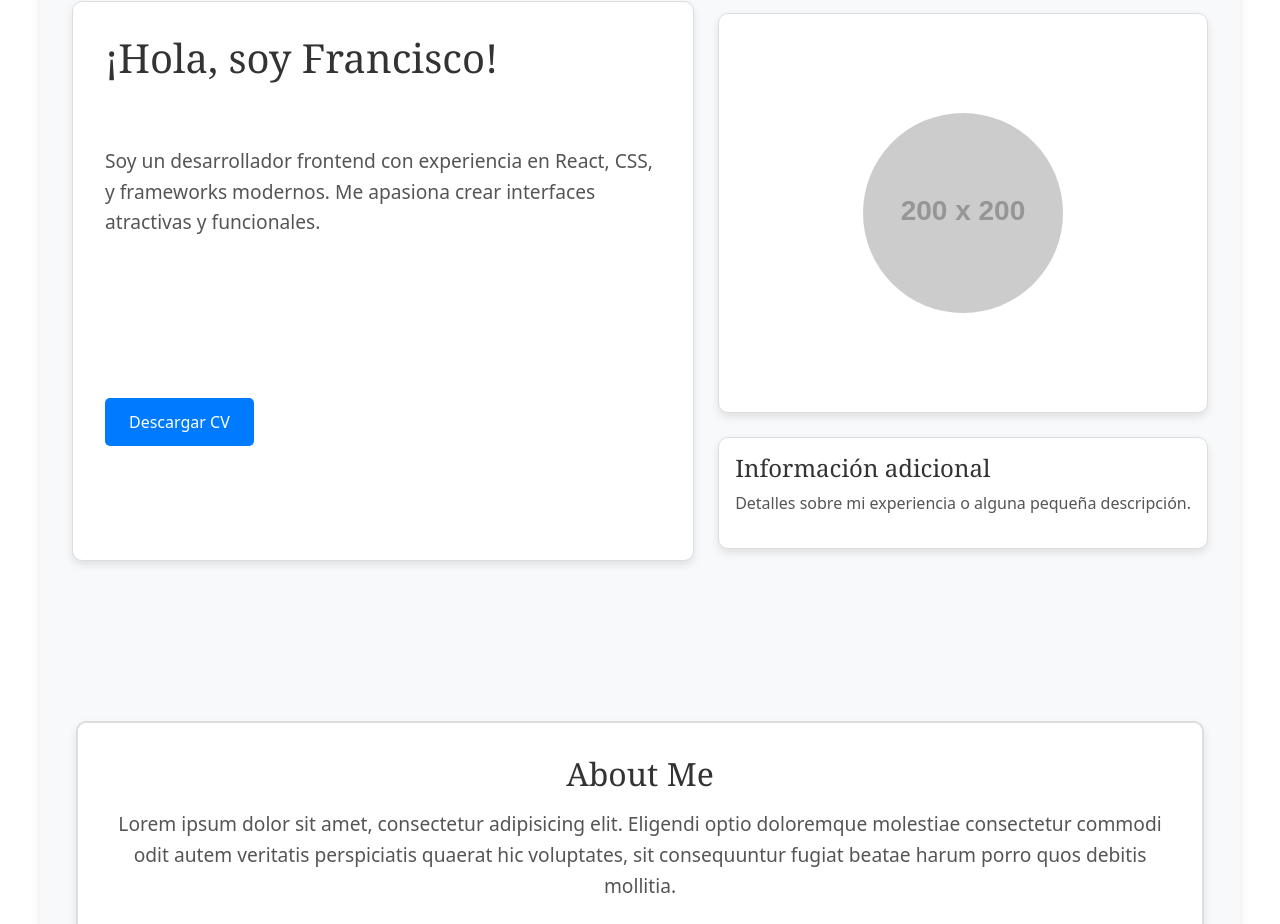
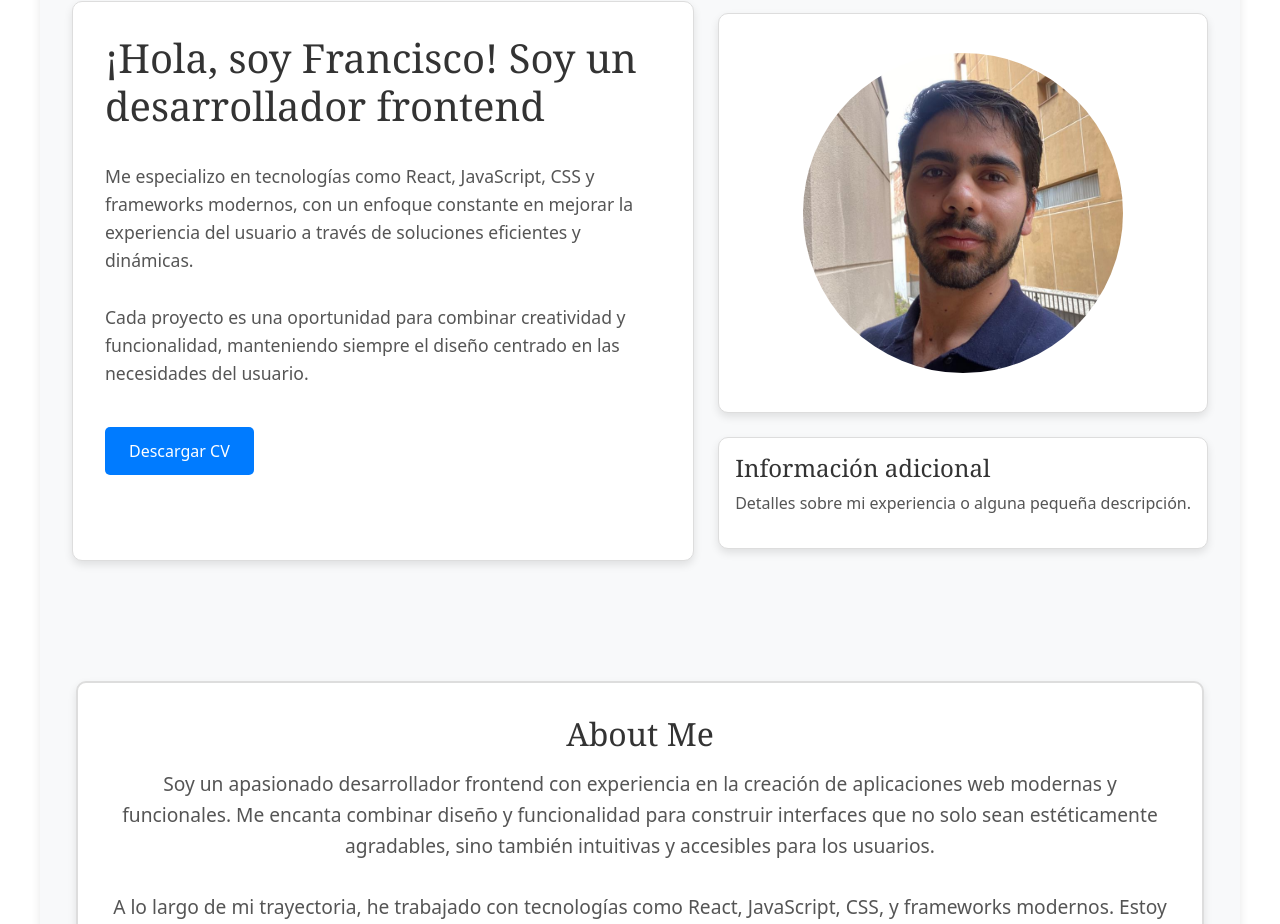
Before and after one commit to FranGoroso/portfolio, a React (Vite) app: page / in a window 1280 px wide. Shown: the part 95-1019 px from the top of the page. Built offline with nearby package versions, Linux system fonts and the light colour scheme.

Commit message:
presentation and about me, complete (intermediate)

```diff
--- a/src/components/aboutMe/AboutMeContainer.jsx
+++ b/src/components/aboutMe/AboutMeContainer.jsx
@@ -7,10 +7,12 @@ function AboutMeContainer() {
       <div className="aboutMe-card">
         <h2>About Me</h2>
         <p>
-          Lorem ipsum dolor sit amet, consectetur adipisicing elit.
-          Eligendi optio doloremque molestiae consectetur commodi
-          odit autem veritatis perspiciatis quaerat hic voluptates,
-          sit consequuntur fugiat beatae harum porro quos debitis mollitia.
+        Soy un apasionado desarrollador frontend con experiencia en la creación de aplicaciones web modernas y funcionales.
+        Me encanta combinar diseño y funcionalidad para construir interfaces que no solo sean estéticamente agradables, sino
+        también intuitivas y accesibles para los usuarios. <br/><br/>
+        A lo largo de mi trayectoria, he trabajado con tecnologías como React, JavaScript, CSS, y frameworks modernos.
+        Estoy constantemente aprendiendo y mejorando mis habilidades, buscando desafíos que me permitan crecer profesional y personalmente.
+        Mi objetivo es aportar soluciones creativas y eficientes que marquen la diferencia en cada proyecto.
         </p>
         <button className="contact-me-btn">Contáctame</button>
       </div>
--- a/src/components/aboutMe/aboutMe.css
+++ b/src/components/aboutMe/aboutMe.css
@@ -18,7 +18,7 @@
   border: 2px solid #ddd;
   box-shadow: 0 4px 8px rgba(0, 0, 0, 0.1);
   margin: 1rem 0;
-  height: 50vh;
+  height: 60vh;
   display: flex;
   flex-direction: column;
   align-items: center;
--- a/src/components/presentationContainer/PresentationContainer.jsx
+++ b/src/components/presentationContainer/PresentationContainer.jsx
@@ -1,15 +1,17 @@
 import '../presentationContainer/presentationContainer.css'
 import React from 'react';
+import profileImage from '../../assets/img/foto_perfil_fran.jpg';
 
 function PresentationContainer() {
   return (
     <section className="header-container">
       <div className="presentation-card">
-        <h1>¡Hola, soy Francisco!</h1>
+        <h1>¡Hola, soy Francisco! Soy un desarrollador frontend</h1>
         <p>
-          Soy un desarrollador frontend con experiencia en React, CSS, y
-          frameworks modernos. Me apasiona crear interfaces atractivas y
-          funcionales.
+        Me especializo en tecnologías como React, JavaScript, CSS y frameworks modernos, con un enfoque constante en mejorar la experiencia del usuario a través de
+        soluciones eficientes y dinámicas. <br/><br/>
+        Cada proyecto es una oportunidad para combinar creatividad y funcionalidad, manteniendo siempre el diseño centrado en las
+        necesidades del usuario.
         </p>
         <button className="cta-button">Descargar CV</button>
       </div>
@@ -17,7 +19,7 @@ function PresentationContainer() {
       <div className="profile-section">
         <div className="profile-card">
           <img
-            src="https://via.placeholder.com/200"
+            src={profileImage}
             alt="Foto de perfil"
             className="profile-picture"
           />
--- a/src/components/presentationContainer/presentationContainer.css
+++ b/src/components/presentationContainer/presentationContainer.css
@@ -20,14 +20,14 @@
 }
 
 .presentation-card h1 {
-  margin-bottom: 4rem;
+  margin-bottom: 2rem;
   font-size: 2.5rem;
   color: #333;
 }
 
 .presentation-card p {
-  margin-bottom: 10rem;
-  font-size: 1.2rem;
+  margin-bottom: 2.5rem;
+  font-size: 1.1rem;
   line-height: 1.6;
   color: #555;
 }
@@ -65,10 +65,14 @@
 
 
 .profile-picture {
-  max-width: 100%;
+  width: 100%;
   height: auto;
+  max-width: 320px;
+  max-height: 320px;
   border-radius: 50%;
+  object-fit: cover;
 }
+
 
 .small-card {
   padding: 1rem;
```
Also changed, not shown: src/assets/img/foto_perfil_fran.jpg (added).
